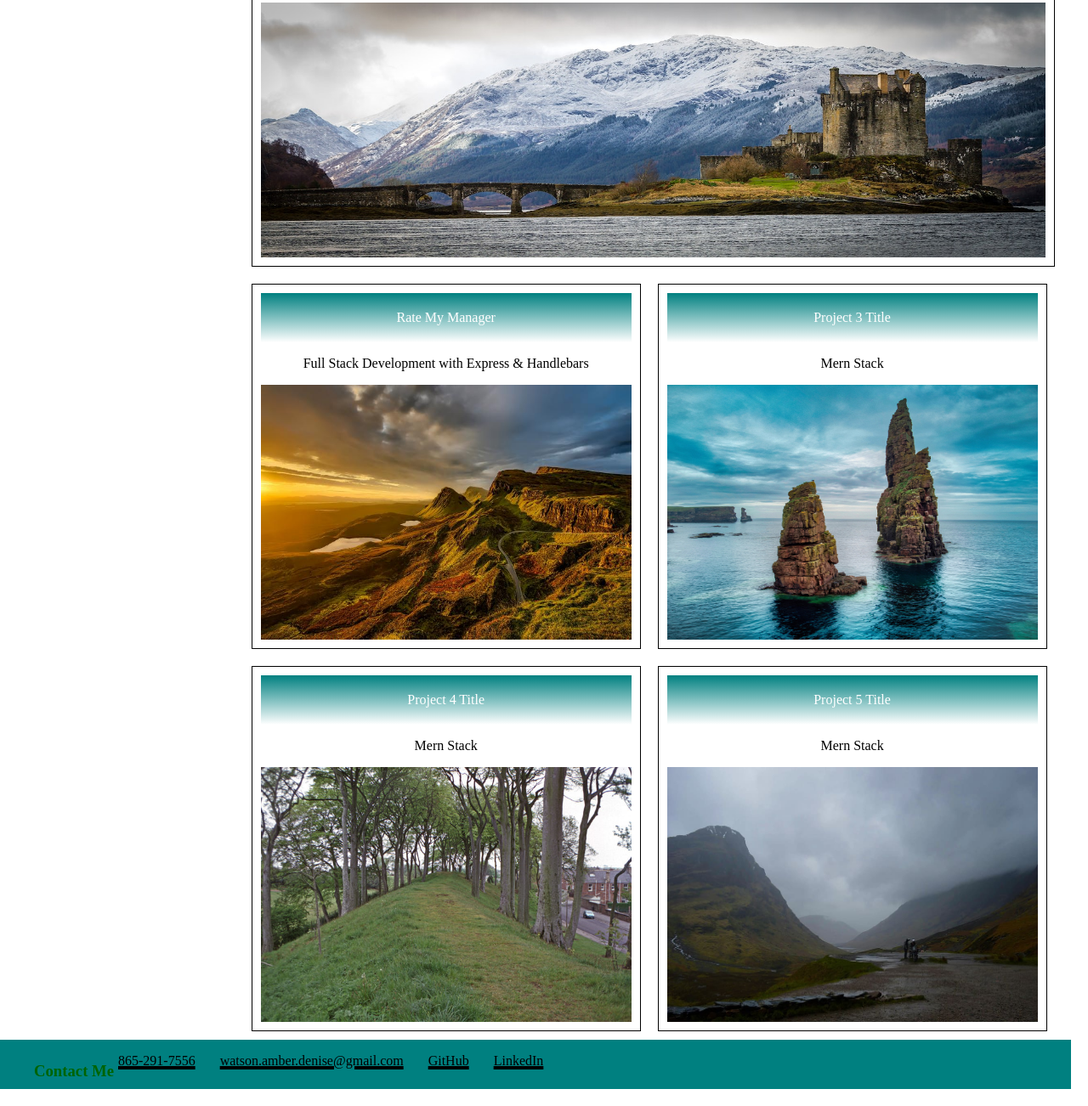
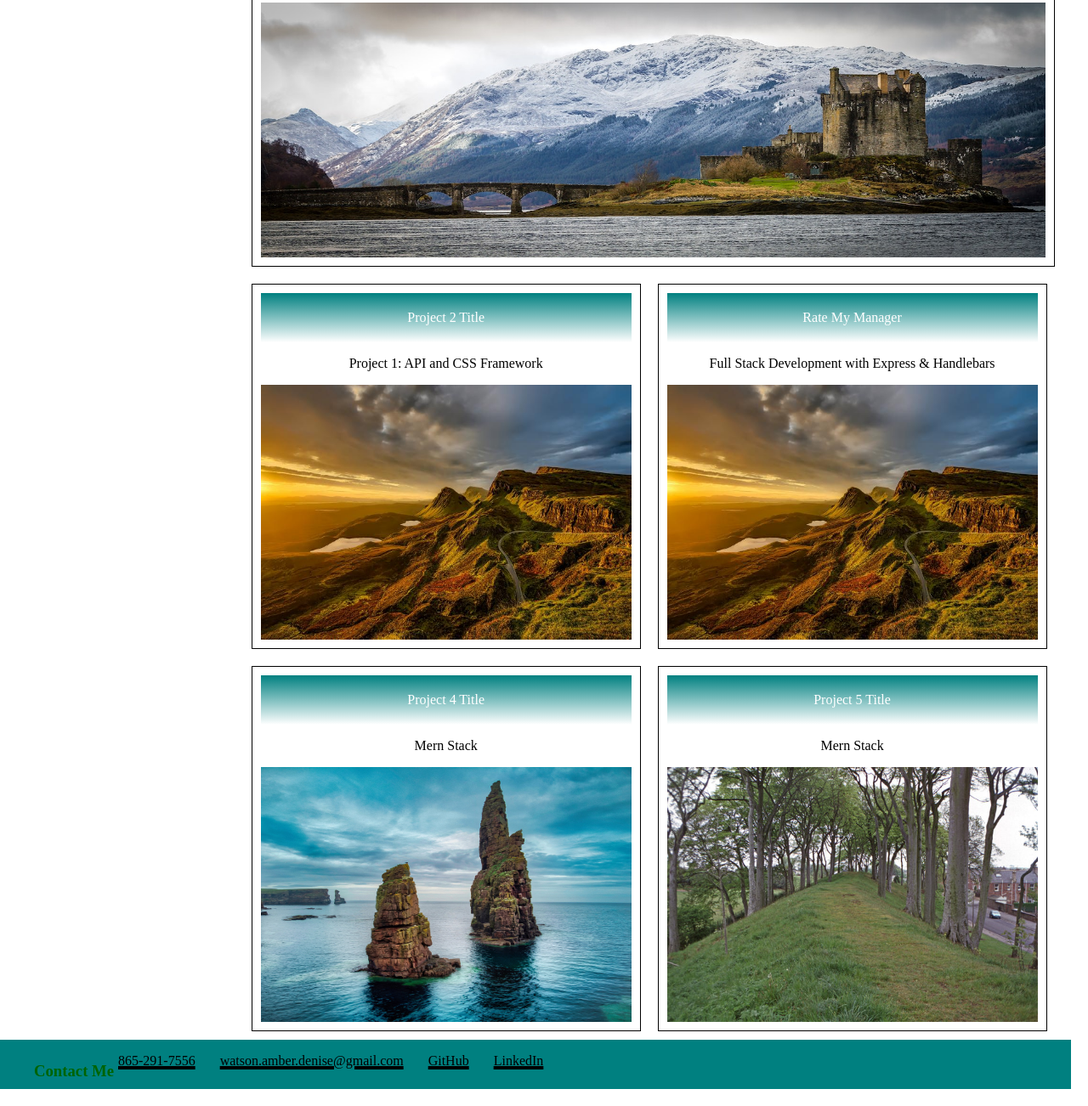
Before and after one commit to watsona22/02-Challenge-2, a plain HTML site: page index.html in a window 1280 px wide. Shown: the part 889-2191 px from the top of the page at 85% size. Drawn offline with Linux system fonts and the light colour scheme.

Commit message:
Update index.html

```diff
--- a/index.html
+++ b/index.html
@@ -56,41 +56,38 @@
             <!--created class to set customize traits of project 1-->
             <section class="card-1">
                 <header>Project 1 Title</header>
-                <p>HTML & CSS</p>
+                <p>Challenge 1: Cleanup & semantic work</p>
 
-                <a href="https://watsona22.github.io/02-Challenge_Amber-Watson/"><img
-                        src="./assets/images/project photo 2.jpg" alt="image 1"></a>
-
+                <a href="https://watsona22.github.io/02-Challenge_Amber-Watson/">
+                    <img src="./assets/images/project photo 2.jpg" alt="image 1"></a>
 
             </section>
+            <section class="card">
+                <header>Project 2 Title</header>
+                <p>Project 1: API and CSS Framework</p>
+                <a href ="https://watsona22.github.io/project-1-lil-chefs/">
+                    <img src="./assets/images/project photo 1.jpg" alt="image 2" /></a>
+            </section>
+
             <section class="card">
                 <header>Rate My Manager</header>
                 <p>Full Stack Development with Express & Handlebars</p>
                 <a href="https://rate-my-manager22-e94af912c6ea.herokuapp.com/">
                     <img src="./assets/images/project photo 1.jpg" alt="image 2" /></a>
+            </section>
 
-            </section>
             <section class="card">
-                <header>Project 3 Title</header>
+                <header>Project 4 Title</header>
                 <p>Mern Stack</p>
 
                 <img src="./assets/images/project photo 3.jpg" alt="image 3" />
 
             </section>
             <section class="card">
-                <header>Project 4 Title</header>
+                <header>Project 5 Title</header>
                 <p>Mern Stack</p>
 
                 <img src="./assets/images/project photo 4.jpg" alt="image 4" />
-
-            </section>
-            <section class="card">
-                <header>Project 5 Title</header>
-                <p>Mern Stack</p>
-
-                <img src="./assets/images/project photo 5.jpg" alt="image 5" />
-
-            </section>
         </section>
     </main>
     <footer>
```
